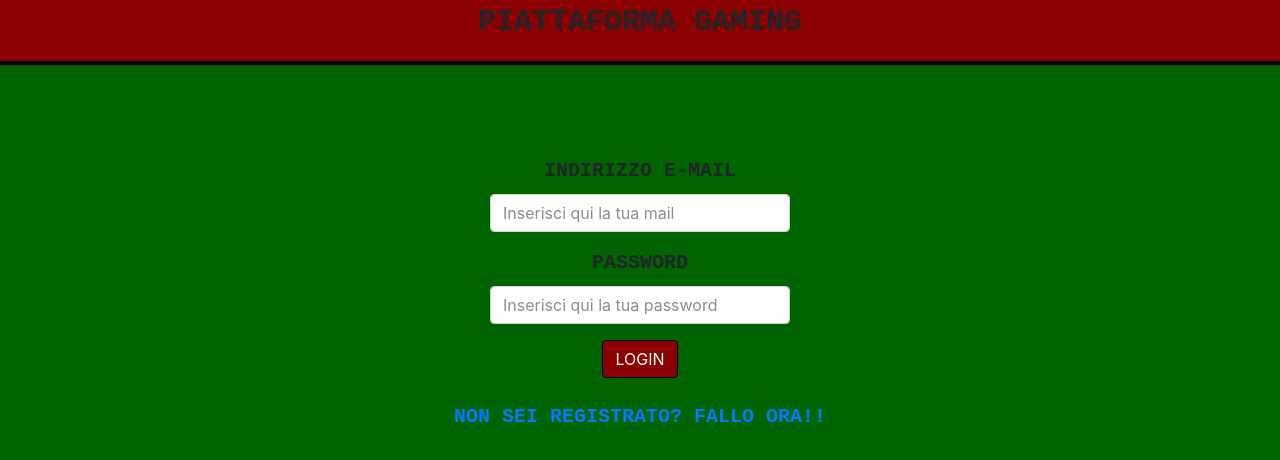
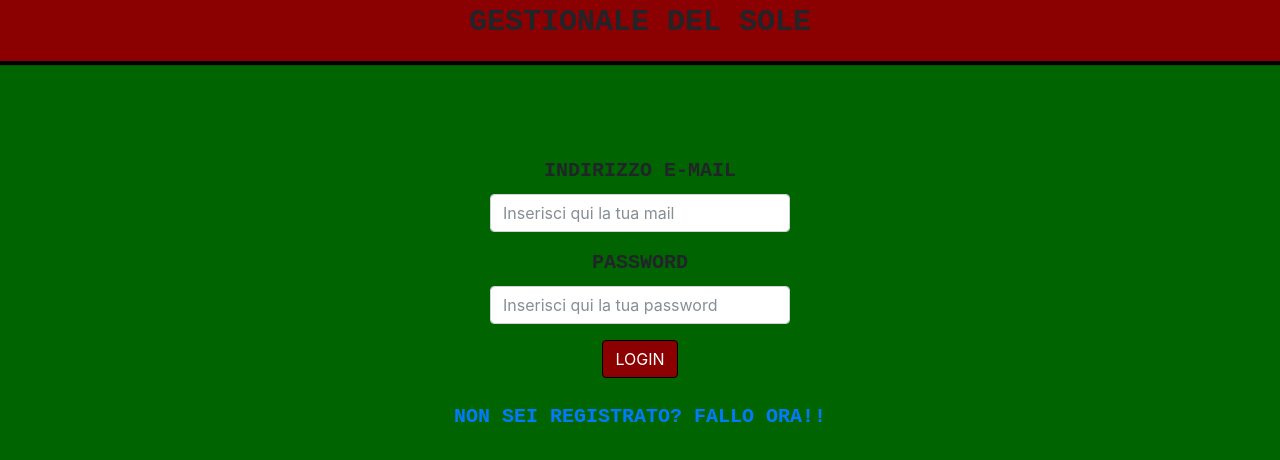
Before and after one commit to angelinovic18/Gestionale_Del_Sole, a plain HTML site: page WebContent/Template/index.html in a window 1280 px wide. Drawn offline with Linux system fonts and the light colour scheme; files that its build step writes are made by us from their sources.

Commit message:
cambio titolo
asdasfdsf

```diff
--- a/WebContent/Template/index.html
+++ b/WebContent/Template/index.html
@@ -10,7 +10,7 @@
 <div class="container">
 <div class="row testata">
 <div class="col-md-12">
-<p class="centro titolo">PIATTAFORMA GAMING</p>
+<p class="centro titolo">GESTIONALE DEL SOLE</p>
 </div>
 </div>
 <div class="row login">
```
Also changed, not shown: 1 other file.
